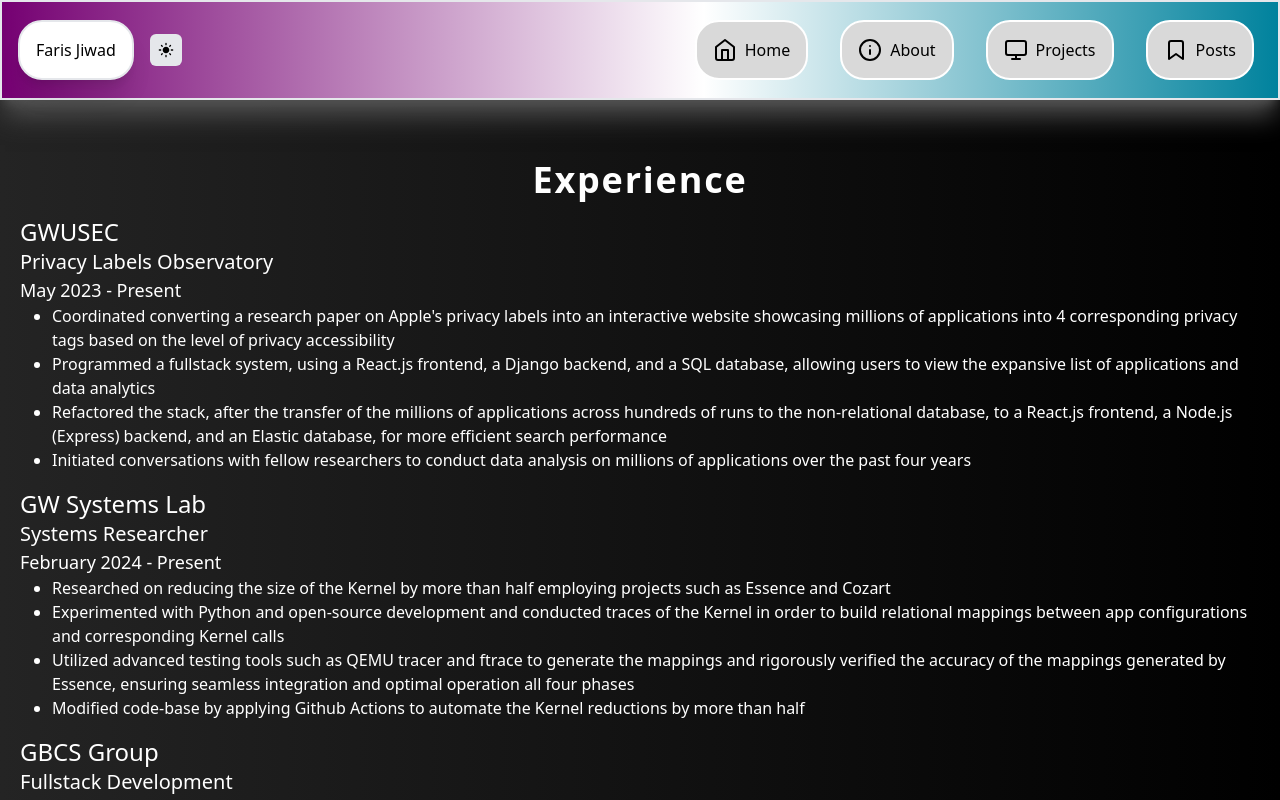
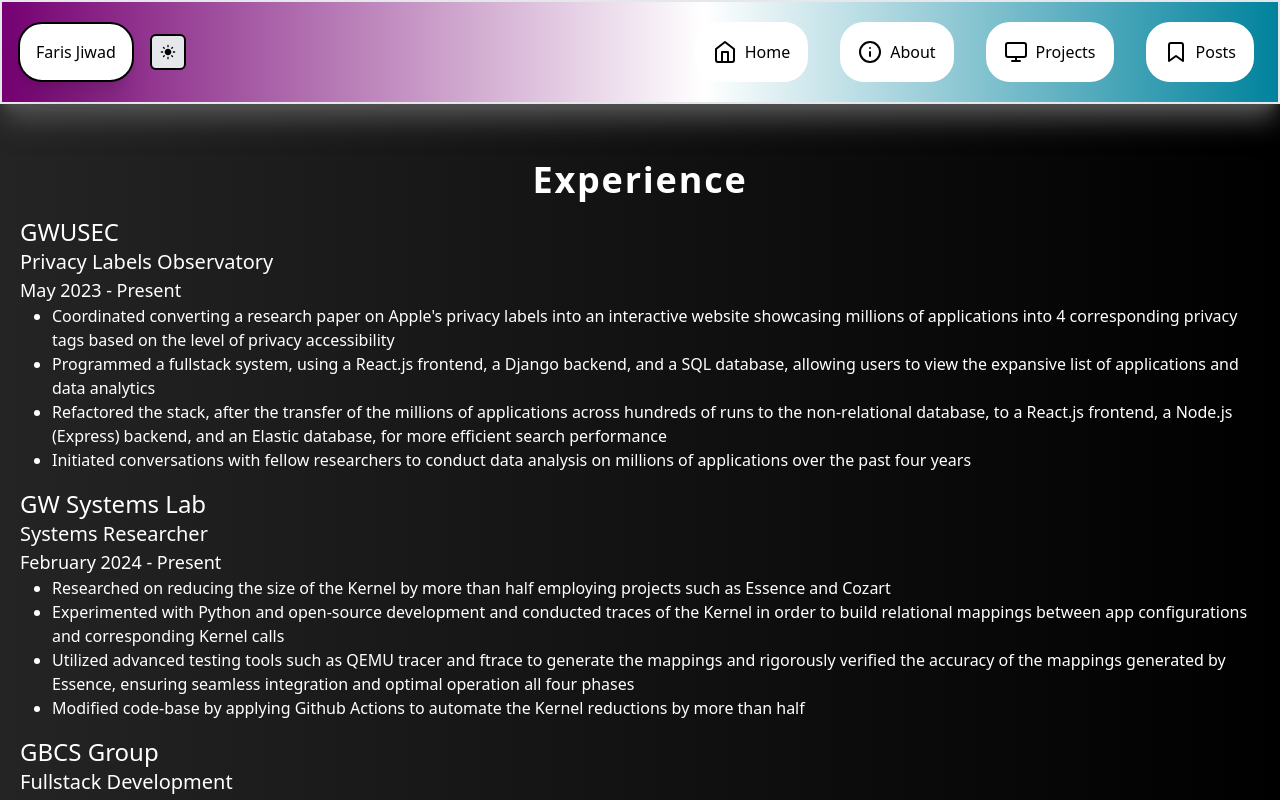
Before and after one commit to Ferriswheel09/ferriswheel09.github.io, a Next.js app: page /projects in a window 1280 px wide. Shown: the top 800 px of the page. Built offline with nearby package versions, Linux system fonts and the light colour scheme.

Commit message:
Added borders to remain buttons and changed theming to black and white

```diff
--- a/src/components/navbar.tsx
+++ b/src/components/navbar.tsx
@@ -43,10 +43,10 @@ export default function Navbar() {
     <header className="navbar w-full z-50 text-black fixed top-0 left-0 right-0 mx-auto h-36">
       <div className={` ${theme === 'dark' ? 'bg-gradient-to-r from-grad-purp to-grad-blue via-black via-55% ' : 'bg-gradient-to-r from-grad-purp to-grad-blue via-white via-55% '}flex items-center justify-between mx-auto p-4 border-2 shadow-xl shadow-neutral-600 whitespace-nowrap`}>
         <div className="flex flex-row items-center justify-center">
-          <div className={`${theme === 'dark' ? 'bg-black border-black ' : 'bg-white'} border-2 rounded-3xl p-4 w-40 max-w-fit text-center shadow-xl`}>
+          <div className={`${theme === 'dark' ? 'bg-black border-white ' : 'bg-white border-black'} border-2 rounded-3xl p-4 w-40 max-w-fit text-center shadow-xl`}>
               <h1 className={`${theme === 'dark' ? 'text-white' : 'text-black'} font-medium`}>Faris Jiwad</h1>
           </div>
-          <div className="p-4 w-40">
+          <div className={` p-4 w-40`}>
             <ThemeSwitcher />
           </div>
         </div>
@@ -76,7 +76,7 @@ export default function Navbar() {
             <li key={item.key} >
               <Link
                 href={item.href}
-                className={`transition flex flex-row space-x-2 bg-button-teal border-2 max-w-32 min-w-fit border-white rounded-3xl p-4 mx-2 hover:text-black hover:bg-slate-100 hover:shadow-xl hover:-translate-y-1 hover:scale-110`}
+                className={`${theme === 'dark' ? 'bg-black border-white text-white' : 'bg-white border-black text-black'} transition flex flex-row space-x-2 border-2 max-w-32 min-w-fit border-white rounded-3xl p-4 mx-2 hover:text-black hover:bg-slate-100 hover:shadow-xl hover:-translate-y-1 hover:scale-110`}
               >
                 {item.icon}
                 <p className="">{item.label}</p>
--- a/src/components/themeSwitcher.tsx
+++ b/src/components/themeSwitcher.tsx
@@ -17,8 +17,8 @@ export function ThemeSwitcher() {
       <button
         aria-label={isDark ? "Light Mode" : "Dark Mode"}
         onClick={() => setTheme(isDark ? "light" : "dark")}
-        className={`flex items-center justify-center p-2 rounded-md transition-colors duration-300
-          ${isDark ? 'bg-gray-800 text-white' : 'bg-gray-200 text-black'}
+        className={`flex items-center justify-center p-2 border-2 rounded-md transition-colors duration-300
+          ${isDark ? 'bg-gray-800 text-white border-white' : 'bg-gray-200 text-black border-black'}
           hover:scale-105`}
       >
         {isDark ? <MdDarkMode /> : <MdLightMode />}
```
